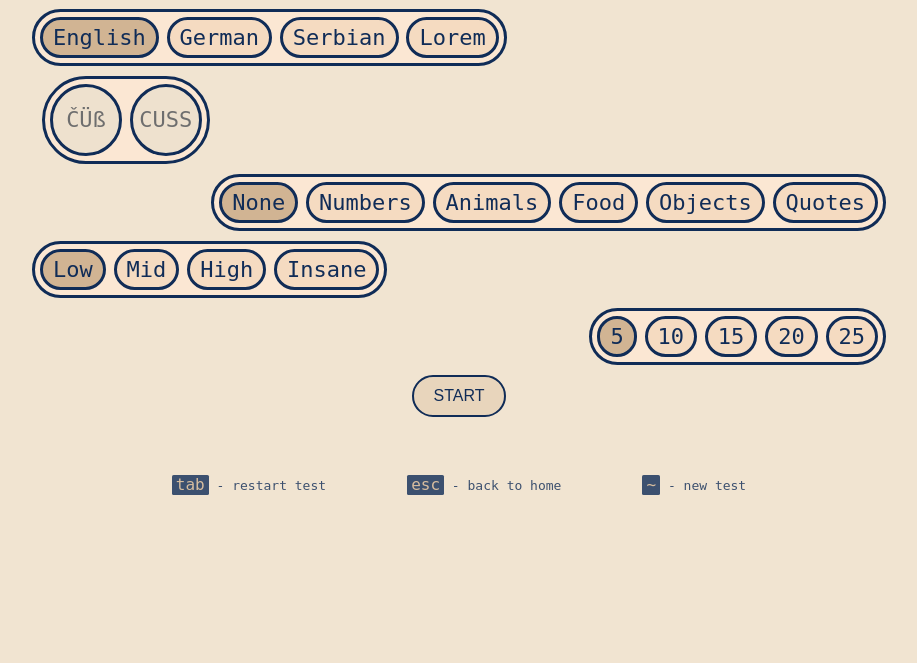
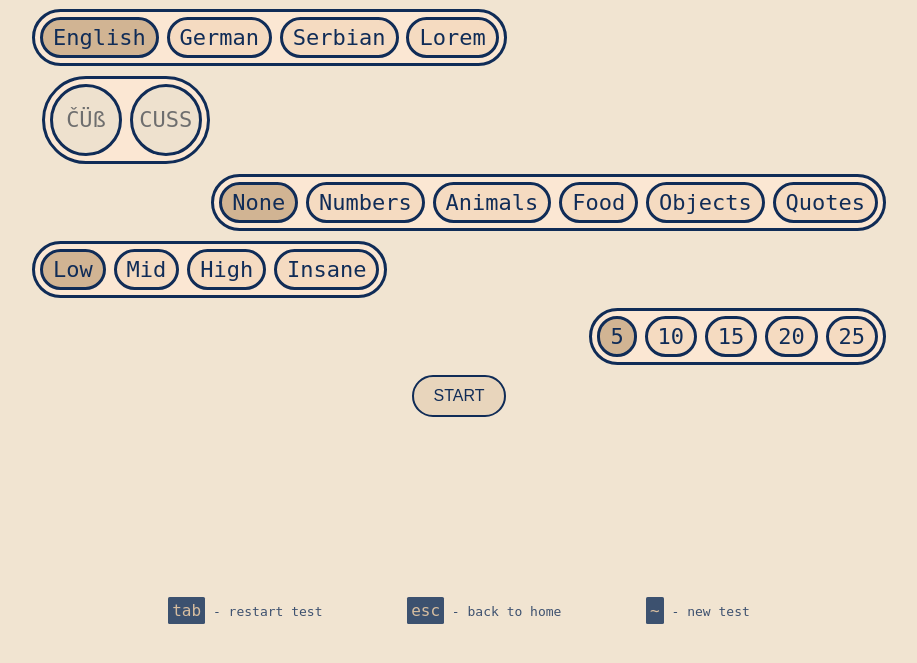
Before and after one commit to jovanovic-djo/just-type, a Django app: page / in a window 1280 px wide. Shown: the part 101-764 px from the top of the page, without its empty margins (181-1098 px from the left). Run offline with Django 5.2, Linux system fonts and the light colour scheme.

Commit message:
modify instructions block

```diff
--- a/typing_speed_test/app/static/css/styles.css
+++ b/typing_speed_test/app/static/css/styles.css
@@ -581,28 +525,12 @@ input[type="radio"]:checked:disabled + label {
         flex: 1;
     }
 
-    /* BOTTOM INSTRUCTIONS */
-    .instruction-container {
-        width: 100%;
-        text-align: center;
-        opacity: 0.8;
-        position: relative;
-        width: 100%;
-        bottom: 0;
-        left: 0;
-        margin-top: 2%;
-    }
-    item {
-        margin-left: 3%;
-        margin-right: 3%;
-    }
     key {
         color: var(--checked-background);
         background-color: var(--border-color);
         margin: 0;
         padding: 4px;
         border-radius: .1rem;
-        display: inline-block;
         font-size: 1rem;
         line-height: .7rem;
     }
@@ -690,3 +612,21 @@ input[type="radio"]:checked:disabled + label {
     text-align: center;
     padding-top: 1%;
 }
+
+.instruction-container {
+    width: 100%;
+    text-align: center;
+    opacity: 0.8;
+    position: fixed;
+    bottom: 0;
+    left: 0;
+    margin-bottom: 80px;
+}
+
+item {
+    margin-left: 3%;
+    margin-right: 3%;
+    position: relative;
+    display: inline-block;
+    align-self: flex-end;
+}
--- a/typing_speed_test/app/utils.py
+++ b/typing_speed_test/app/utils.py
@@ -21,9 +21,9 @@ def load_words(language, accent, topic, complexity, mode_value):
         if topic == "quotes":
             words = words[:1]
         elif language == "lorem":
-            words = words[:int(mode_value)]
+            words = words[: int(mode_value)]
         else:
-            words = words[:int(mode_value)]
+            words = words[: int(mode_value)]
 
     if accent == "off":
         accent_map = {
```
Also changed, not shown: other parts of typing_speed_test/app/static/css/styles.css (+1 -63 lines).
